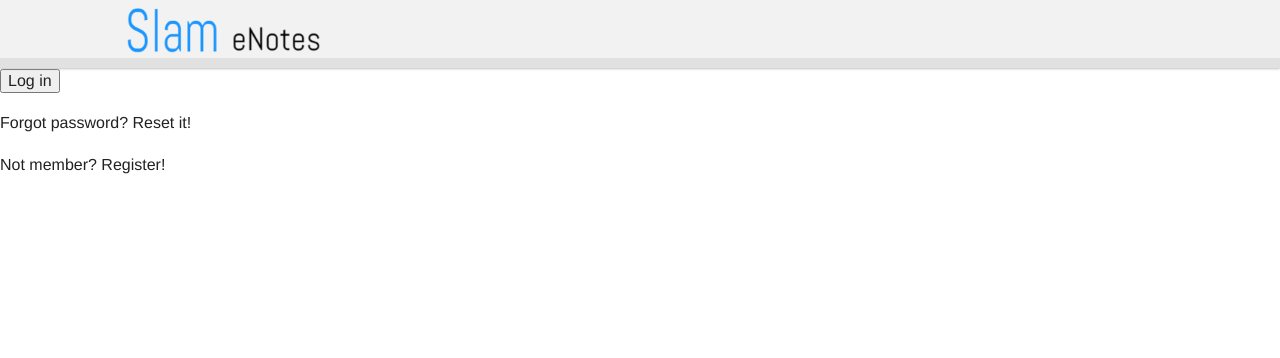
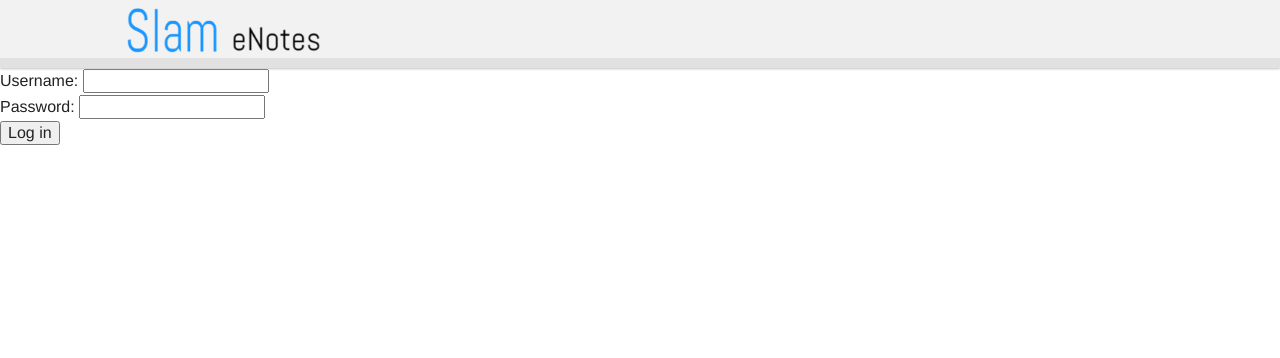
Before and after one commit to CS3398-Arctic/CS3398-Arctic-F2016, a Django app: page /user-test/ in a window 1280 px wide. Shown: the top 358 px of the page. Run offline with Django 3.2, Linux system fonts and the light colour scheme; some libraries are stand-ins or nearby versions.

Commit message:
Configuring login layout.

```diff
--- a/templates/registration/login.html
+++ b/templates/registration/login.html
@@ -31,17 +31,16 @@
             </header>
         </div>
 
+
         {% block content %}
             <form method="post" action=".">
                 {% csrf_token %}
                 {{ form.as_p }}
-
+                Username: <input type="text" name="username" value=""><br>
+                Password: <input type="text" name="password" value=""><br>
                 <input type="submit" value="{% trans 'Log in' %}" />
                 <input type="hidden" name="next" value="{{ next }}" />
             </form>
-
-<p>{% trans "Forgot password" %}? {% trans "Reset it" %}</a>!</p>
-<p>{% trans "Not member" %}? {% trans "Register" %}</a>!</p>
         {% endblock %}
 
 
```
Lines whose indentation alone changed are shown as unchanged.
